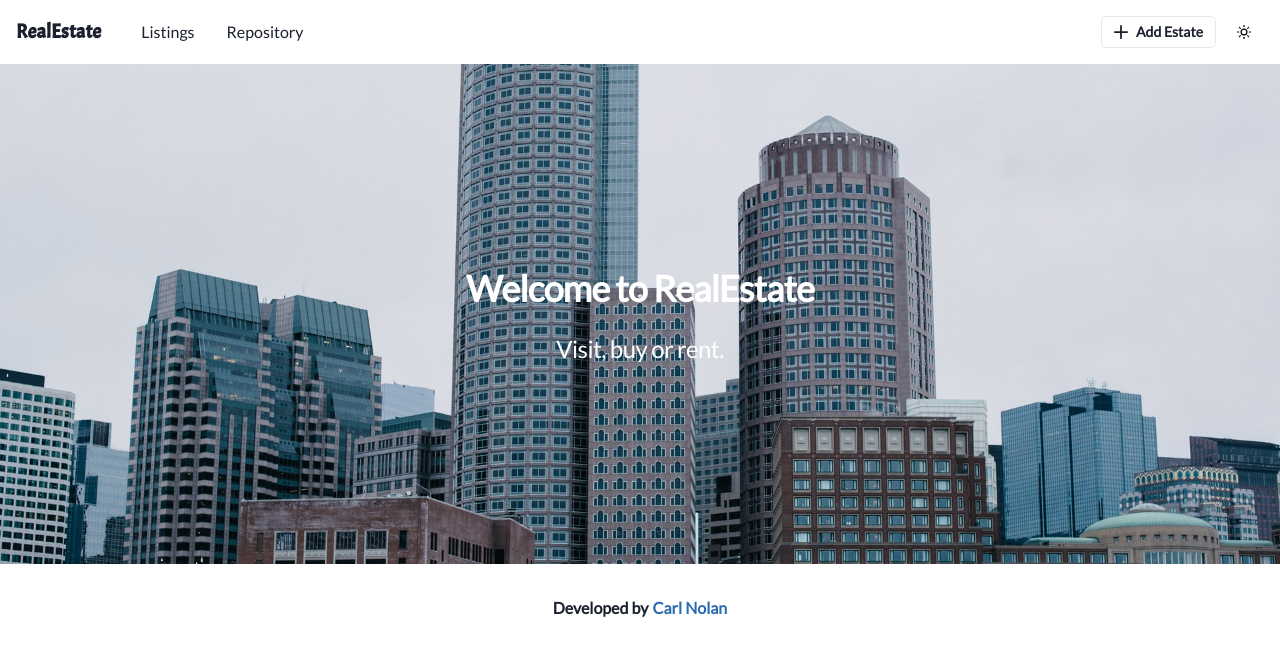
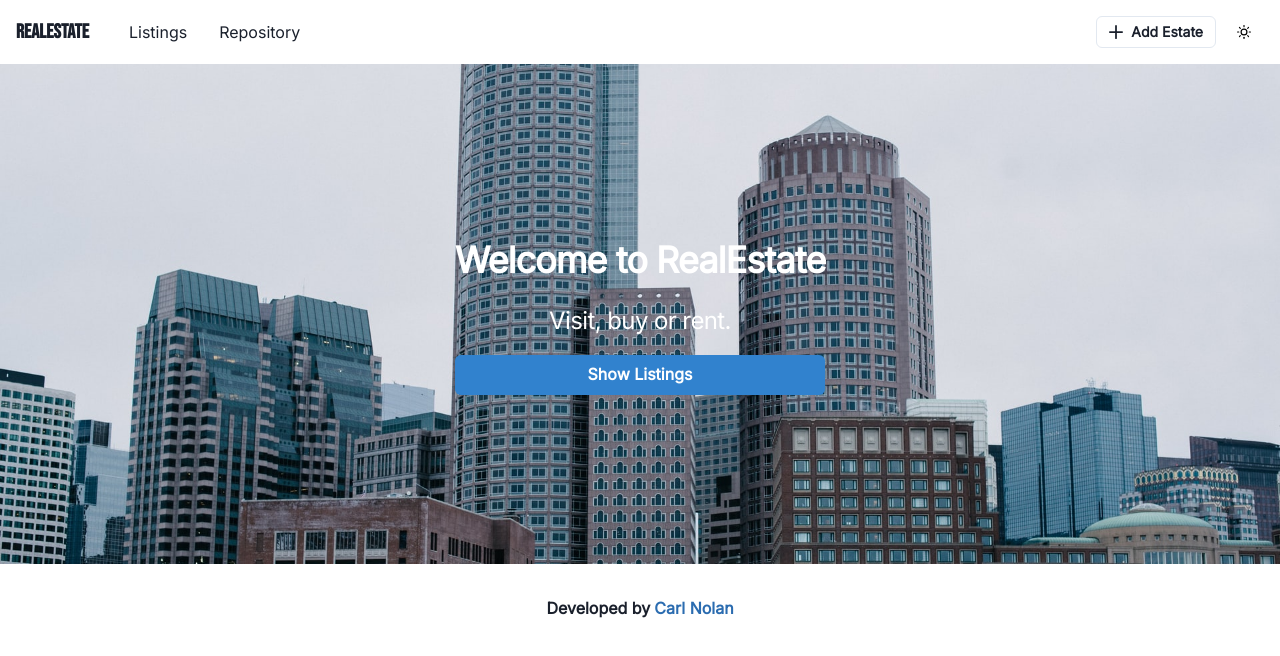
Before and after one commit to cvrlnolan/realestate_typescript, a Next.js app: page / in a window 1280 px wide. Shown: the top 656 px of the page. Built offline with nearby package versions, Linux system fonts and the light colour scheme.

Commit message:
Changed fonts.

```diff
--- a/pages/_document.tsx
+++ b/pages/_document.tsx
@@ -14,7 +14,7 @@ export default class Document extends NextDocument {
             crossOrigin="anonymous"
           />
           <link
-            href="https://fonts.googleapis.com/css2?family=Lato&display=swap"
+            href="https://fonts.googleapis.com/css2?family=Inter&family=Source+Sans+Pro&display=swap"
             rel="stylesheet"
           />
         </Head>
--- a/pages/index.tsx
+++ b/pages/index.tsx
@@ -1,5 +1,5 @@
 import React from "react";
-import { Flex, Stack, Text } from "@chakra-ui/react";
+import { Flex, Stack, Text, Button } from "@chakra-ui/react";
 import Image from "next/image";
 import Head from "next/head";
 import Navbar from "@/components/layout/navbar";
@@ -38,6 +38,7 @@ const Home = () => {
               <Text fontSize="2xl" textAlign="center" letterSpacing="tight">
                 Visit, buy or rent.
               </Text>
+              <Button colorScheme="blue">Show Listings</Button>
             </Stack>
           </Flex>
         </Flex>
--- a/styles/globals.css
+++ b/styles/globals.css
@@ -1,4 +1,4 @@
-@import url("https://fonts.googleapis.com/css2?family=Acme&display=swap");
+@import url("https://fonts.googleapis.com/css2?family=Bebas+Neue&display=swap");
 
 html,
 body {
--- a/styles/theme.ts
+++ b/styles/theme.ts
@@ -6,8 +6,8 @@ export const config = {
   initialColorMode: "light",
   useSystemColorMode: false,
   fonts: {
-    body: "Lato, sans-serif",
-    heading: "Acme, sans-serif",
+    body: "Inter, sans-serif",
+    heading: "Bebas Neue, sans-serif",
   },
 };
 
```
